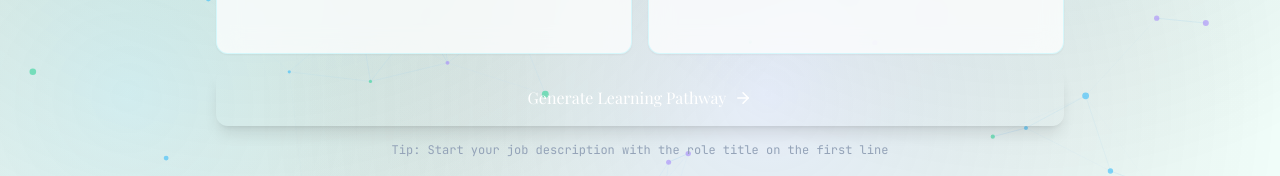
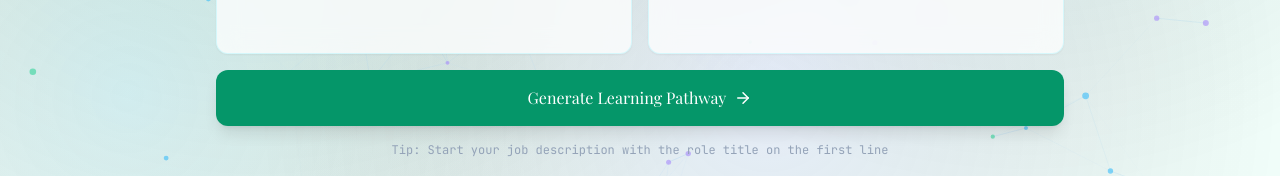
Before and after one commit to Anuj-Sharma01/Waypoint, a React (Vite) app in the folder waypoint-frontend/neuralpath/: page /upload in a window 1280 px wide. Shown: the part 546-722 px from the top of the page. Built offline with nearby package versions, Linux system fonts and the light colour scheme; no server answers.

Commit message:
Update UploadPage.jsx

```diff
--- a/waypoint-frontend/neuralpath/src/pages/UploadPage.jsx
+++ b/waypoint-frontend/neuralpath/src/pages/UploadPage.jsx
@@ -179,7 +179,7 @@ export default function UploadPage() {
       <button
         onClick={handleSubmit}
         disabled={loading}
-        className="w-full flex items-center justify-center gap-2 py-4 aurora-gradient text-white font-display font-700 text-base rounded-xl hover:opacity-90 transition-all disabled:opacity-50 disabled:cursor-not-allowed shadow-lg"
+        className="w-full flex items-center justify-center gap-2 py-4 bg-accentDark text-white font-display font-700 text-base rounded-xl hover:opacity-90 transition-all disabled:opacity-50 disabled:cursor-not-allowed shadow-lg"
       >
         {loading
           ? <><Loader2 size={18} className="animate-spin" />{loadingMsg}</>
```
